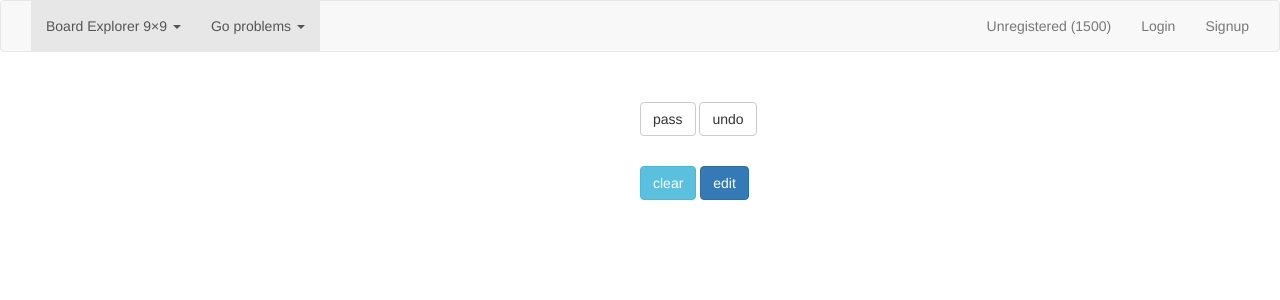
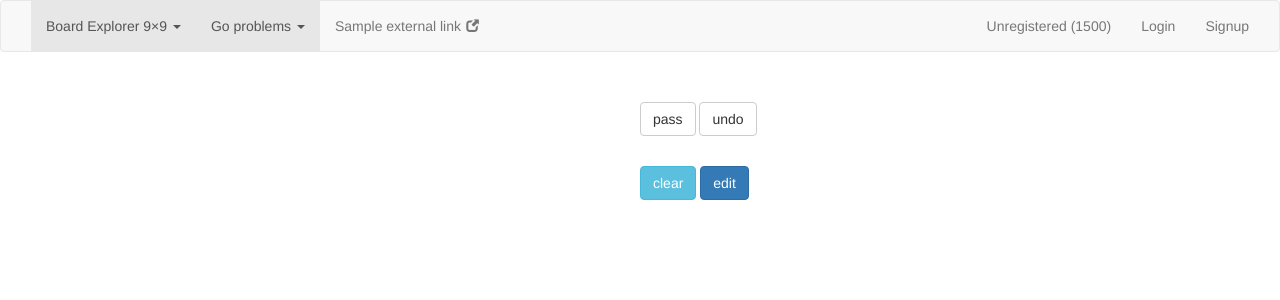
Before and after one commit to frostburn/divine_move, a Django app: template templates/go.html in a window 1280 px wide. Shown: the top 300 px of the page. Run offline with Django 3.2, Linux system fonts and the light colour scheme; the template is opened without the code that fills it: most values are stand-ins (such as "Sample title", 1, 10 or a date in 2020); some libraries are stand-ins or nearby versions.

Commit message:
Add external links from settings.

```diff
--- /dev/null
+++ b/context_processors.py
@@ -0,0 +1,6 @@
+# -*- coding: utf-8 -*-
+from django.conf import settings
+
+def external_links(request):
+    links = getattr(settings, "EXTERNAL_LINKS", [])
+    return {"external_links": links}
--- a/static/css/site.css
+++ b/static/css/site.css
@@ -47,3 +47,8 @@ body {
     margin-top: 4px;
     margin-bottom: 4px;
 }
+
+.external-link {
+    margin-left: 0.1em;
+    font-size: 0.9em;
+}
--- a/templates/base.html
+++ b/templates/base.html
@@ -46,6 +46,14 @@
             <li><a href="{% url 'tsumego_faq' %}">FAQ</a></li>
           </ul>
         </li>
+        {% for external_link in external_links %}
+          <li>
+            <a href="{{ external_link.url }}">
+              {{ external_link.name|safe }}
+              <span class="external-link glyphicon glyphicon-new-window" aria-hidden="true"></span>
+            </a>
+          </li>
+        {% endfor %}
       </ul>
       <ul class="nav navbar-nav navbar-right">
         {% if user.is_authenticated %}
```
